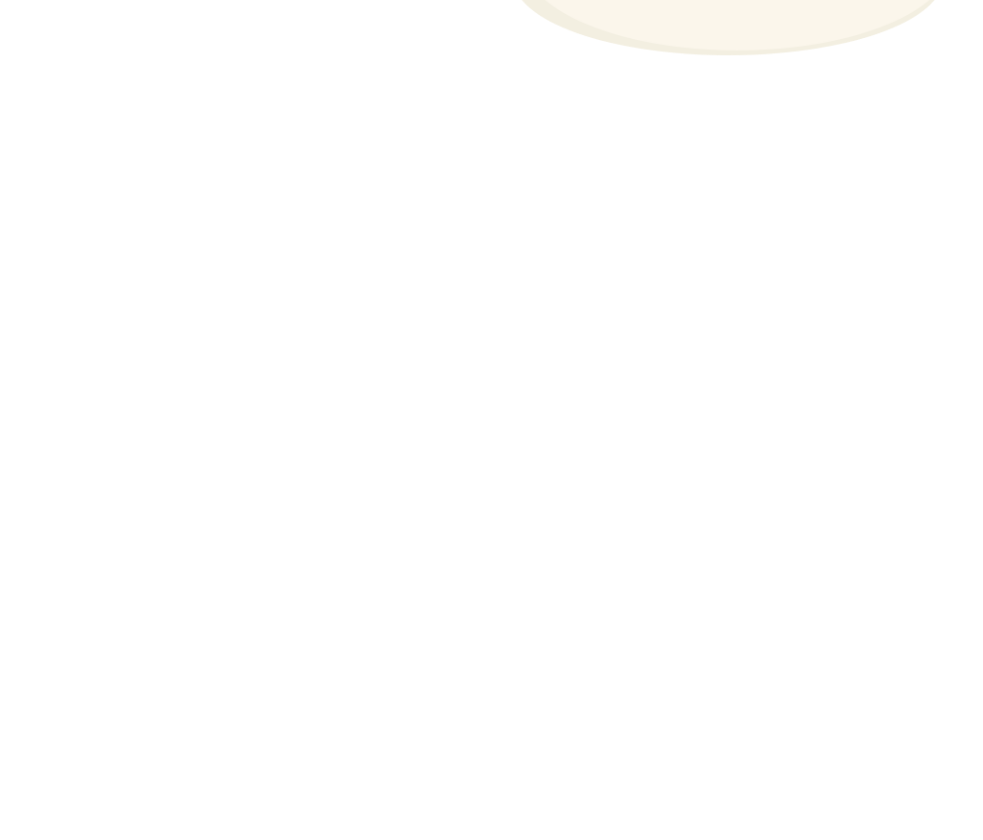
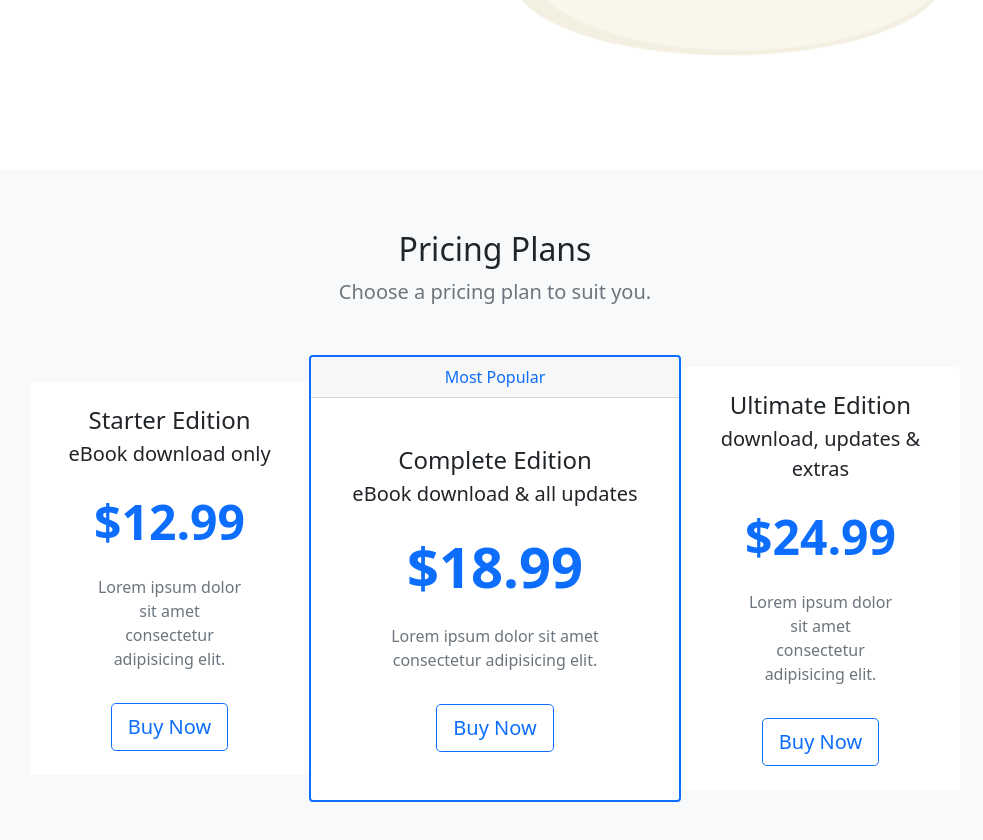
Before and after one commit to jfulkersonIvy/M02TutorialFulkerson, a plain HTML site: page index.html in a window 1280 px wide. Shown: the part 556-1396 px from the top of the page, without its empty margins (145-1128 px from the left). Before the commit the page ends 800 px from the top, so only its background shows below. Drawn offline with nearby package versions, Linux system fonts and the light colour scheme.

Commit message:
Add files via upload

```diff
--- a/index.html
+++ b/index.html
@@ -70,6 +70,55 @@
   </section>
 
   <!-- pricing plans -->
+  <section id="pricing" class="bg-light mt-5">
+    <div class="container-lg">
+      <div class="text-center">
+        <h2>Pricing Plans</h2>
+        <p class="lead text-muted">Choose a pricing plan to suit you.</p>
+      </div>
+
+      <div class="row my-5 align-items-center justify-content-center g-0">
+        <div class="col-8 col-lg-4 col-xl-3">
+          <div class="card border-0">
+            <div class="card-body text-center py-4">
+              <h4 class="card-title">Starter Edition</h4>
+              <p class="lead card-subtitle">eBook download only</p>
+              <p class="display-5 my-4 text-primary fw-bold">$12.99</p>
+              <p class="card-text mx-5 text-muted d-none d-lg-block">Lorem ipsum dolor sit amet consectetur adipisicing elit.</p>
+              <a href="#" class="btn btn-outline-primary btn-lg mt-3">Buy Now</a>
+            </div>
+          </div>
+        </div>
+
+        <div class="col-9 col-lg-4">
+          <div class="card border-primary border-2">
+            <div class="card-header text-center text-primary">Most Popular</div>
+            <div class="card-body text-center py-5">
+              <h4 class="card-title">Complete Edition</h4>
+              <p class="lead card-subtitle">eBook download & all updates</p>
+              <p class="display-4 my-4 text-primary fw-bold">$18.99</p>
+              <p class="card-text mx-5 text-muted d-none d-lg-block">Lorem ipsum dolor sit amet consectetur adipisicing elit.</p>
+              <a href="#" class="btn btn-outline-primary btn-lg mt-3">Buy Now</a>
+            </div>
+          </div>
+        </div>
+
+        <div class="col-8 col-lg-4 col-xl-3">
+          <div class="card border-0">
+            <div class="card-body text-center py-4">
+              <h4 class="card-title">Ultimate Edition</h4>
+              <p class="lead card-subtitle">download, updates & extras</p>
+              <p class="display-5 my-4 text-primary fw-bold">$24.99</p>
+              <p class="card-text mx-5 text-muted d-none d-lg-block">Lorem ipsum dolor sit amet consectetur adipisicing elit.</p>
+              <a href="#" class="btn btn-outline-primary btn-lg mt-3">Buy Now</a>
+            </div>
+          </div>
+        </div>
+      </div>
+
+
+    </div>
+  </section>
 
 
   <!-- topics at a glance -->
```
